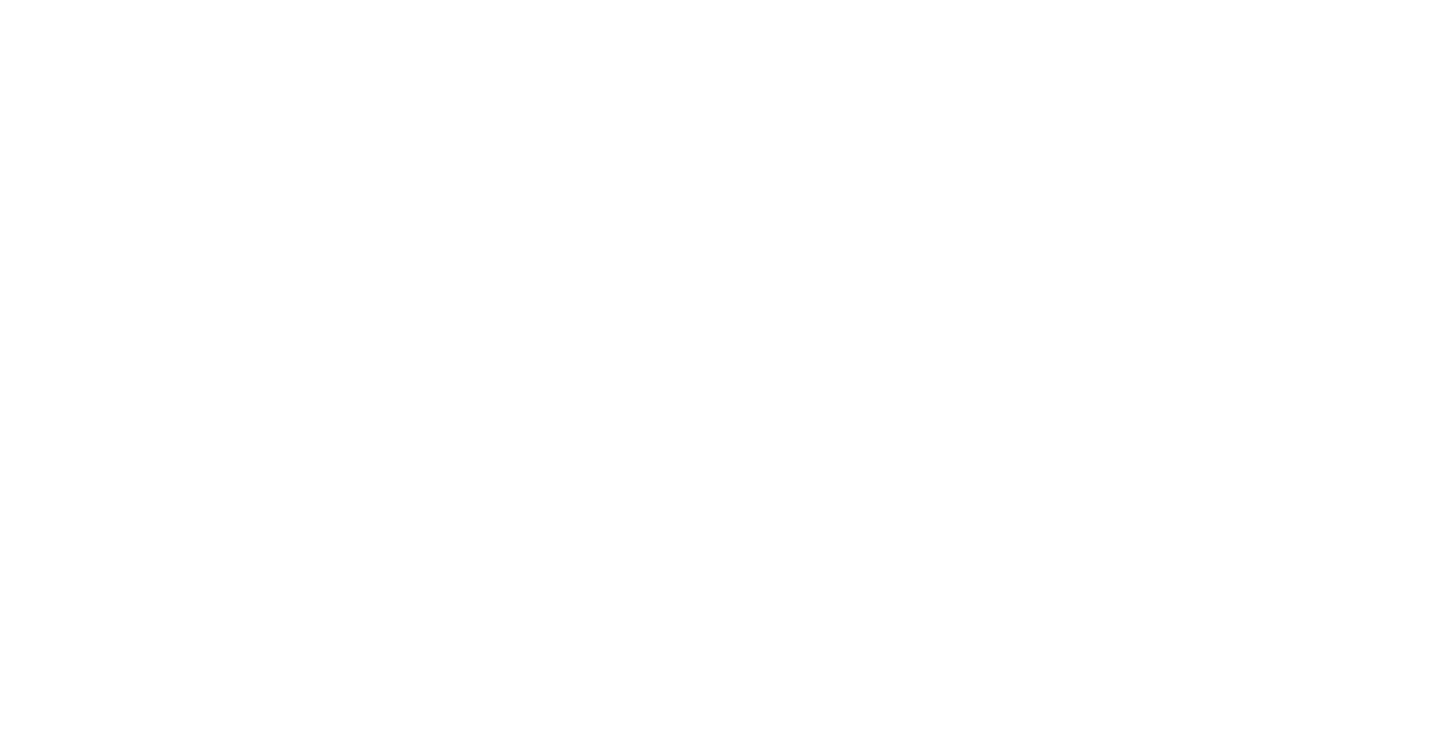
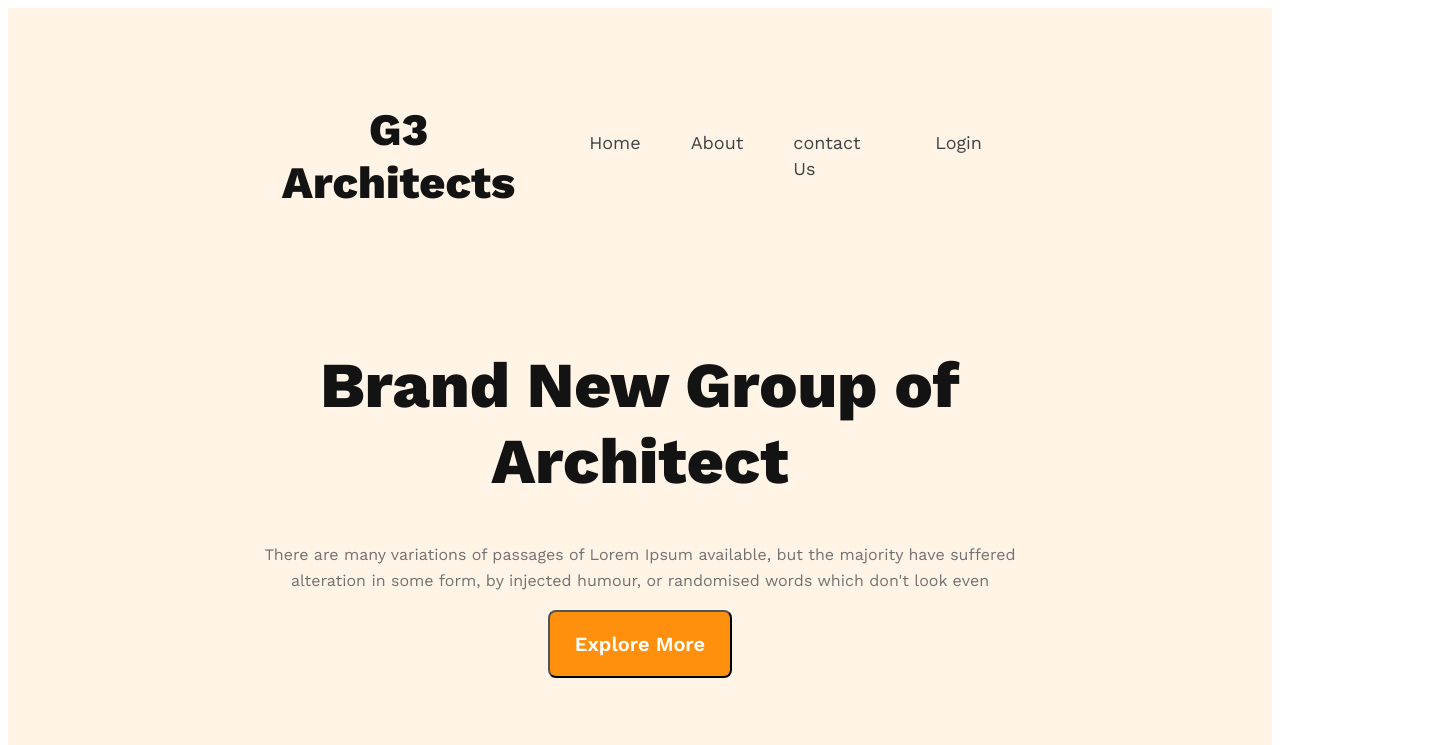
Before and after one commit to taijulsir/g3-architect-website, a plain HTML site: page index.html in a window 1280 px wide. Shown: the top 745 px of the page, 1448 px wide, since content can reach past the window. Drawn offline with nearby package versions, Linux system fonts and the light colour scheme.

Commit message:
added banner section

```diff
--- a/index.html
+++ b/index.html
@@ -10,6 +10,36 @@
     <title>G3 Architecs Portfolio</title>
 </head>
 <body>
+    <header>
+        <nav>
+            <h3 class="header-title">G3 Architects</h3>
+            <ul>
+                <li><a href="">Home</a></li>
+                <li><a href="">About</a></li>
+                <li><a href="">contact Us</a></li>
+                <li><a href="">Login</a></li>
+            </ul>
+        </nav>
+        <div class="banner-container">
+            <div class="banner-content">
+                <h1 class="banner-title">Brand New Group of Architect</h1>
+                <p class="banner-description">
+                    There are many variations of passages of Lorem Ipsum available, but the majority have suffered alteration in some form, by injected humour, or randomised words which don't look even
+                </p>
+                <button class="btn-primary">Explore More</button>
+            </div>
+            <div class="banner-images">
+                <img src="images/banner.png" alt="">
+            </div>
+        </div>
+    </header>
+    <main>
+
+    </main>
+    <footer>
+
+    </footer>
+
 
 
 </body>
--- a/styles/architect.css
+++ b/styles/architect.css
@@ -3,3 +3,70 @@
     font-family: 'Open Sans', sans-serif;
     font-family: 'Work Sans', sans-serif;
 }
+
+/* header related styles */
+header{
+    background: rgba(255, 144, 14, 0.10);
+}
+.header-title{
+    color: var(--dark-01, #131313);
+    text-align: center;
+    font-size: 45px;
+    font-weight: 700;
+    }
+nav{
+    display: flex;
+    justify-content: space-between;
+    align-items: center;
+    padding: 50px 240px;
+}
+nav > ul{
+    display: flex;
+}
+nav li{
+    list-style: none;
+    /* padding-right: 50px; */
+    }
+nav a{
+    text-decoration: none;
+    color:#424242;
+    text-align: center;
+    font-size: 18px;
+    font-weight: 500;
+    line-height: 26px;
+    padding-right: 50px;
+}
+.banner-content{
+   max-width: 800px;
+    text-align: center;
+    /* align-items: center; */
+    margin: 0 auto;
+}
+.banner-title{
+    color: #131313;
+    /* text-align: center; */
+    font-size: 4rem;
+    font-weight: 700;
+}
+.banner-description{
+    color:#727272;
+    /* text-align: center; */
+    font-size: 16px;
+    font-weight: 400;
+    line-height: 26px; /* 162.5% */
+}
+.banner-images{
+    text-align: center;
+    align-items: center;
+
+}
+.btn-primary{
+    border-radius: 8px;
+    background: #FF900E;
+    padding: 20px 25px;
+    color: #FFF;
+    text-align: center;
+    font-size: 20px;
+    font-weight: 600;
+    margin-bottom: 70px;
+}
```
